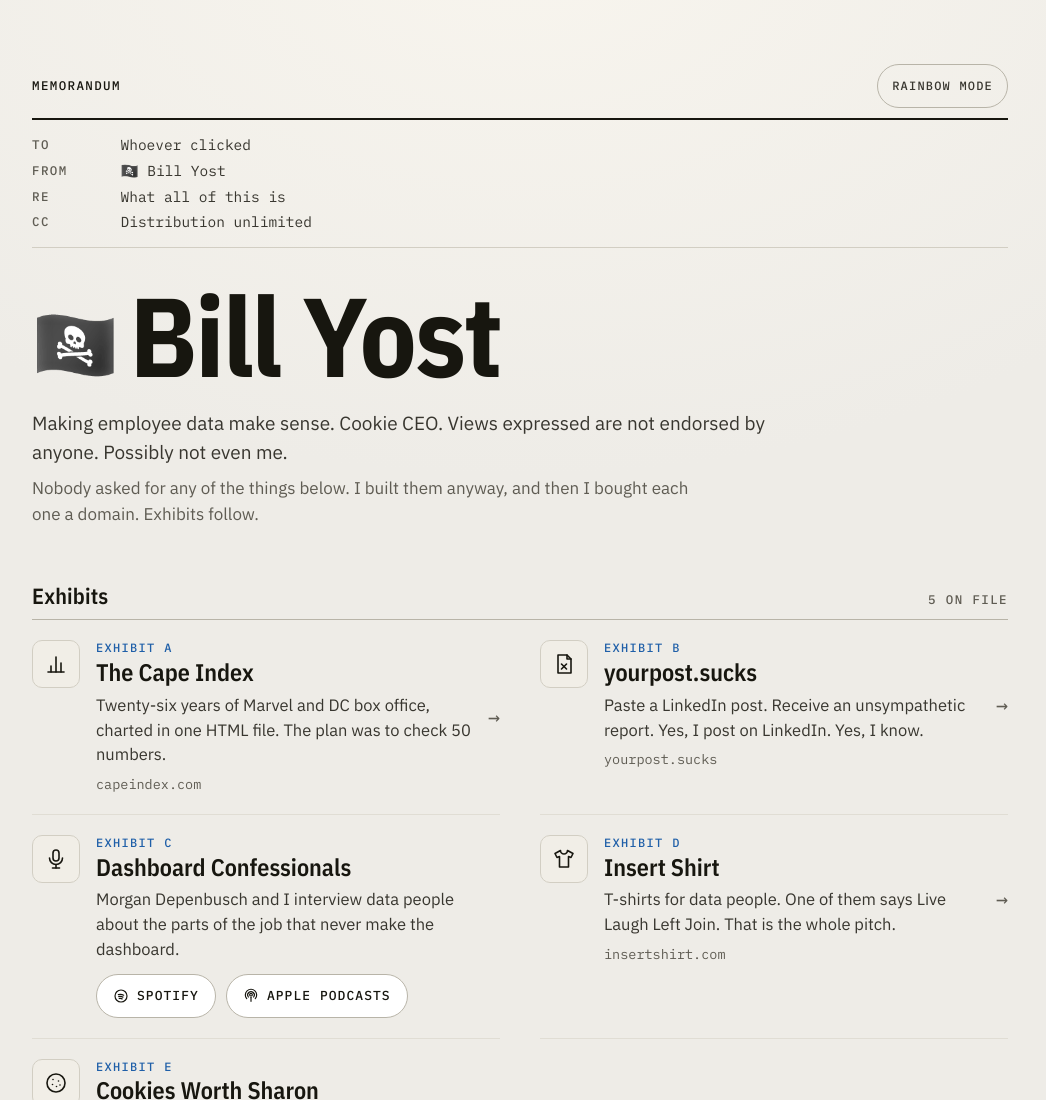
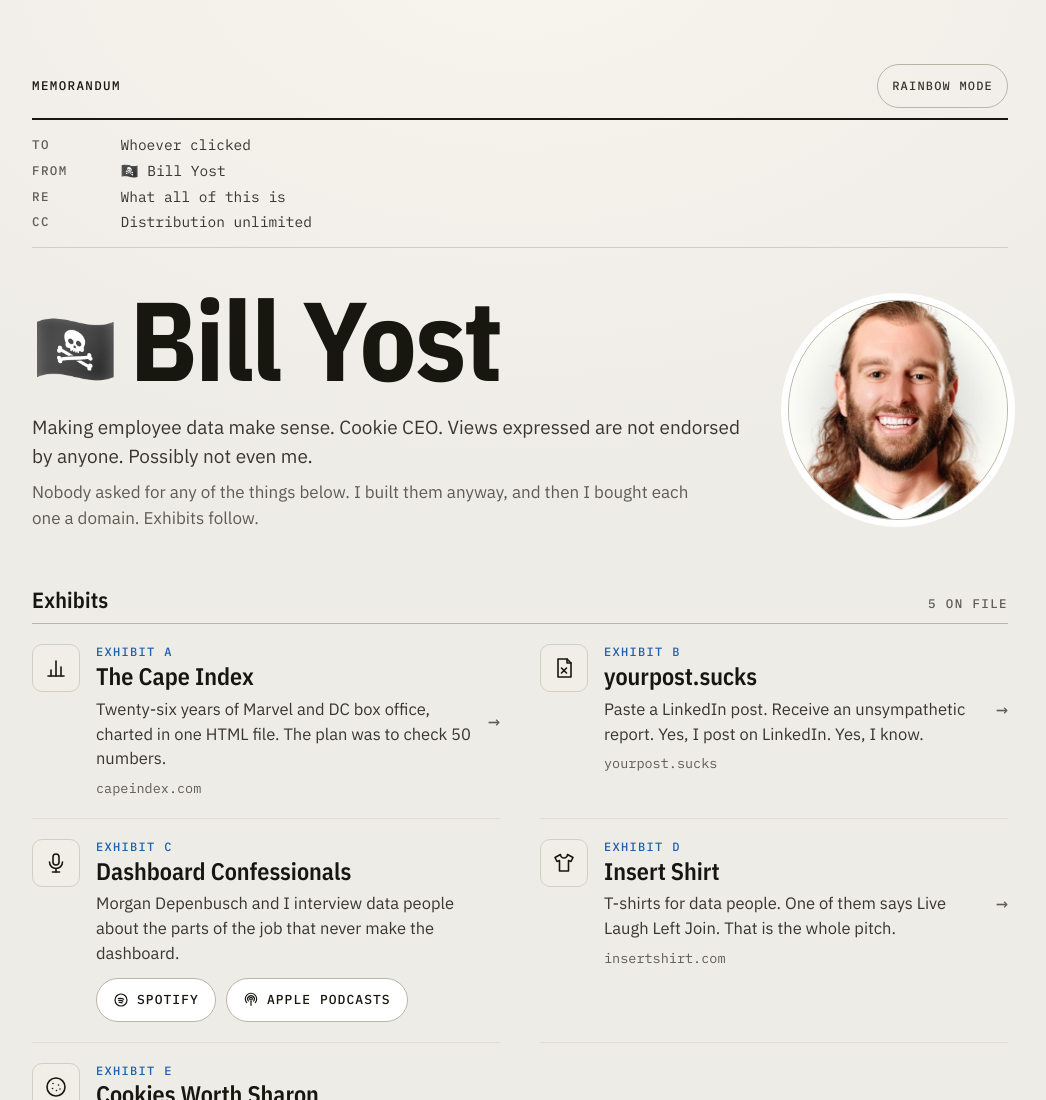
Before and after one commit to cruce5/billyost.com, a website: page public/index.html in a window 1280 px wide. Shown: the top 1100 px of the page, without its empty margins (120-1166 px from the left). Drawn offline with Linux system fonts and the light colour scheme.

Commit message:
Add a circular portrait beside the name
Co-Authored-By: Claude Fable 5.1 <noreply@anthropic.com>

```diff
--- a/public/index.html
+++ b/public/index.html
@@ -124,6 +124,17 @@ h1{
   letter-spacing:-.015em;color:var(--ink);
   text-wrap:balance;
 }
+/* Portrait sits above the name on phones, to its right on desktop. */
+.hero{display:grid;gap:20px;margin-top:32px;align-items:center}
+.hero h1{margin-top:0}
+.portrait{
+  display:block;width:96px;height:96px;border-radius:50%;object-fit:cover;
+  border:1px solid var(--rule-2);box-shadow:0 0 0 5px var(--surface);
+}
+@media (min-width:700px){
+  .hero{grid-template-columns:minmax(0,1fr) auto;gap:40px;margin-top:40px}
+  .portrait{width:220px;height:220px;order:2;box-shadow:0 0 0 7px var(--surface)}
+}
 .lede{margin:22px 0 0;max-width:34em;font-size:19px;line-height:1.5;color:var(--ink-2)}
 .lede + .lede{margin-top:10px;color:var(--ink-3);font-size:17px}
 
@@ -240,6 +251,12 @@ footer a{color:var(--ink-2);text-underline-offset:3px}
 }
 [data-theme="rainbow"] h1 .flag{-webkit-text-stroke:0;color:initial}
 [data-theme="rainbow"] h1::after{content:" 🦄";-webkit-text-stroke:0;color:initial;font-size:.6em}
+@keyframes spin{to{transform:rotate(360deg)}}
+[data-theme="rainbow"] .portrait{
+  border:6px solid transparent;box-shadow:0 0 0 4px #fff,0 8px 30px rgba(177,74,255,.5);
+  background:conic-gradient(#ff2d95,#ff8a00,#ffe600,#35e06f,#19d3ff,#4a6bff,#b14aff,#ff2d95) border-box;
+  animation:wobble 2.4s ease-in-out infinite;
+}
 [data-theme="rainbow"] .stamp,[data-theme="rainbow"] footer{border-image:var(--plane-bg) 1;border-width:4px}
 [data-theme="rainbow"] .sec-head{border-bottom:3px dotted var(--rule-2)}
 [data-theme="rainbow"] .tile{border-width:2px;border-radius:50%}
@@ -277,9 +294,14 @@ footer a{color:var(--ink-2);text-underline-offset:3px}
       <dt>Re</dt><dd>What all of this is</dd>
       <dt>Cc</dt><dd>Distribution unlimited</dd>
     </dl>
+    <div class="hero">
+      <img class="portrait" src="/img/bill-yost.jpg" width="220" height="220" alt="Bill Yost, smiling, with long hair and a beard, in a green sweater">
+      <div class="hero-text">
     <h1><span class="flag" aria-hidden="true">🏴‍☠️</span>Bill Yost</h1>
     <p class="lede">Making employee data make sense. Cookie CEO. Views expressed are not endorsed by anyone. Possibly not even me.</p>
     <p class="lede">Nobody asked for any of the things below. I built them anyway, and then I bought each one a domain. Exhibits follow.</p>
+      </div>
+    </div>
   </header>
 
   <main>
```
Also changed, not shown: public/img/bill-yost.jpg (added), 1 other file.
